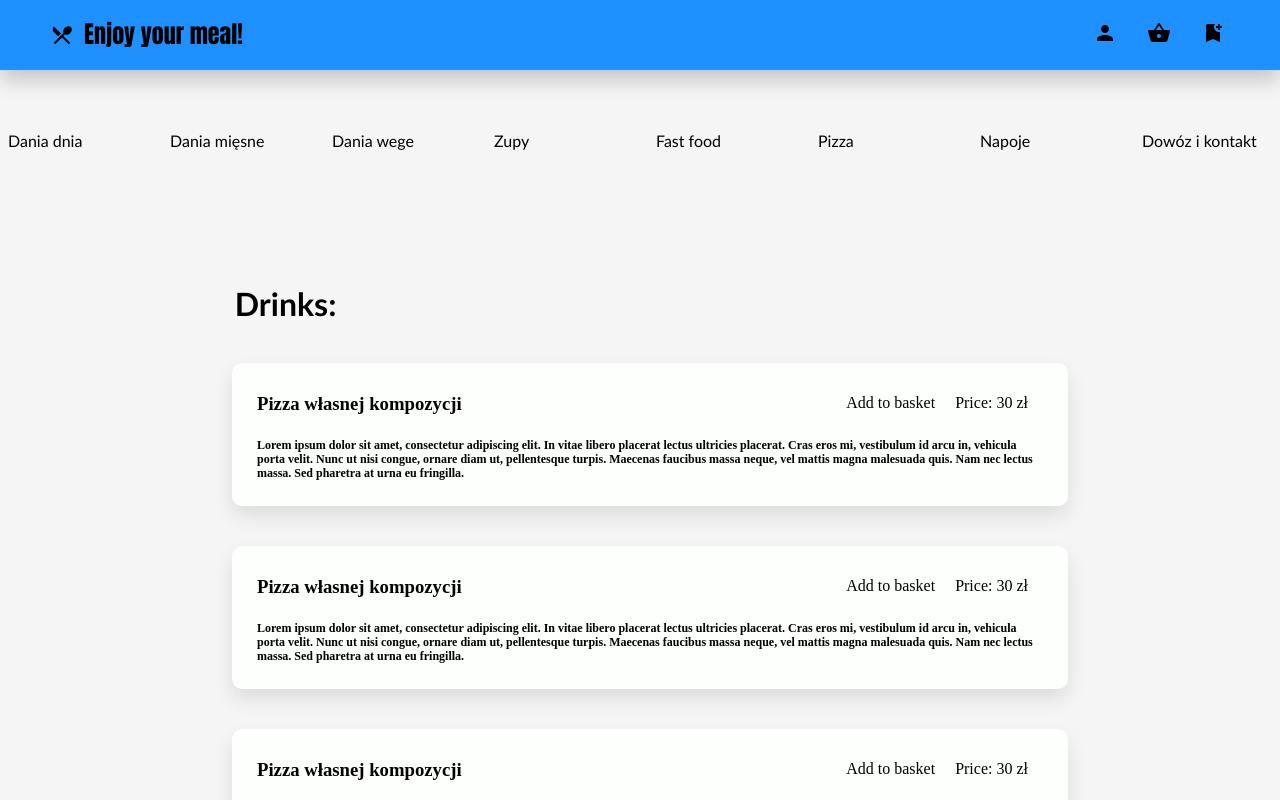
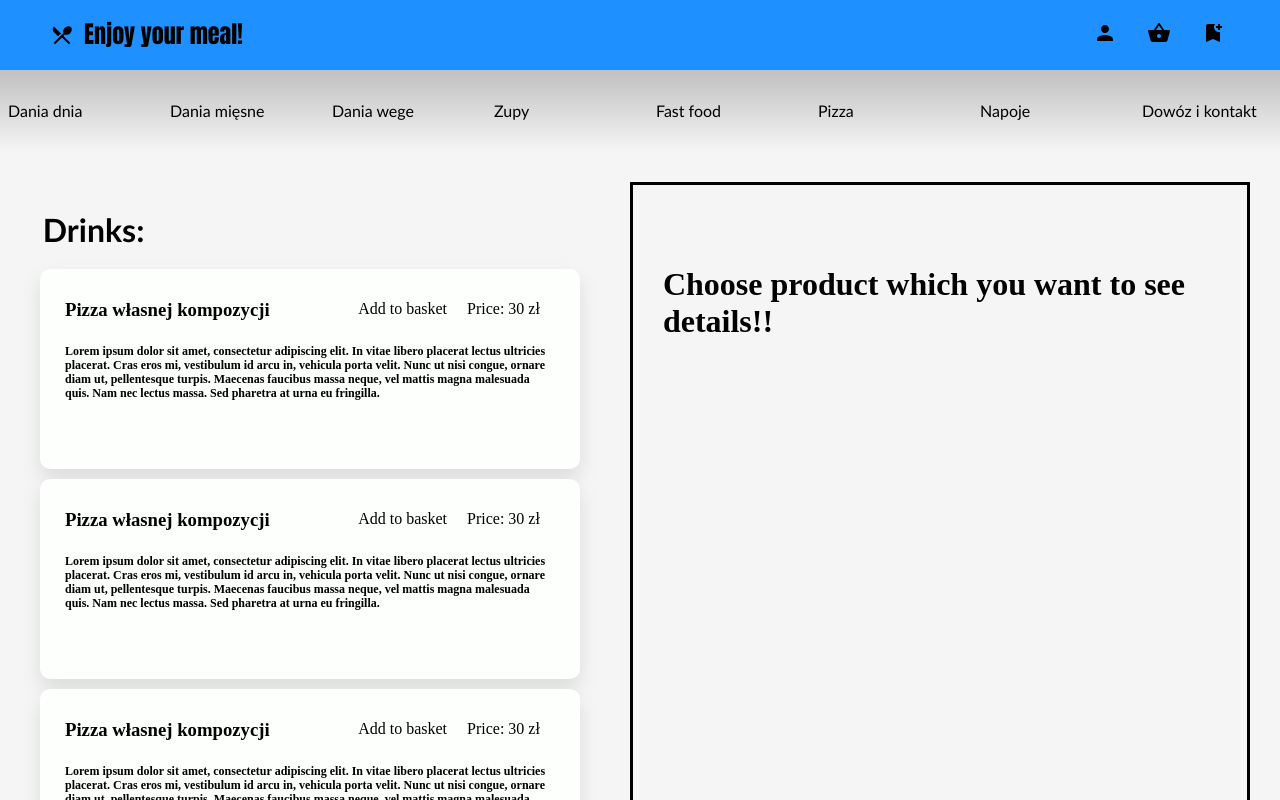
Before and after one commit to gorakuba/restaurant-app, a React (Create React App) app: page /drinks in a window 1280 px wide. Shown: the top 800 px of the page. Built offline with nearby package versions, Linux system fonts and the light colour scheme; data requests are answered from the project's data file; a web font is replaced by a local one.

Commit message:
kjjjkkjnjkjjj

```diff
--- a/src/components/Header/Header.styled.js
+++ b/src/components/Header/Header.styled.js
@@ -1,13 +1,11 @@
-import styled from "styled-components";
+import styled from 'styled-components';
 
 export const HeaderStyle = styled.header`
   display: flex;
   align-items: center;
   height: 70px;
-  box-shadow: 0 10px 20px rgba(0, 0, 0, 0.2);
   padding: 10px 20px;
   background-color: ${(props) => props.theme.colors.color_1};
-  margin-bottom: 30px;
   justify-content: space-between;
 `;
 
--- a/src/components/Product/Product.styled.js
+++ b/src/components/Product/Product.styled.js
@@ -1,8 +1,8 @@
-import styled from "styled-components";
+import styled from 'styled-components';
 
 export const ProductStyle = styled.div`
   background-color: #fdfffc;
-  width: 100%;
+  height: 200px;
   padding: 15px;
   margin: 30px 10px 10px 10px;
   border-radius: 10px;
@@ -32,6 +32,11 @@ export const HeaderLine = styled.div`
 
 export const Name = styled.h3`
   margin-left: 10px;
+
+  &:hover {
+    text-decoration: underline;
+    cursor: pointer;
+  }
 `;
 
 export const AddSection = styled.div`
--- /dev/null
+++ b/src/components/ProductDetail/ProductDetail.js
@@ -0,0 +1,13 @@
+import React from 'react';
+
+import { Style } from './ProductDetail.styled';
+
+const ProductDetail = () => {
+  return (
+    <Style>
+      <h1>Choose product which you want to see details!! </h1>
+    </Style>
+  );
+};
+
+export default ProductDetail;
--- /dev/null
+++ b/src/components/ProductDetail/ProductDetail.styled.js
@@ -0,0 +1,8 @@
+import styled from 'styled-components';
+
+export const Style = styled.div`
+  width: 50%;
+  margin: 30px 30px 10px 10px;
+  padding: 60px 30px 30px 30px;
+  border: 3px solid black;
+`;
--- a/src/components/Sidebar/Sidebar.styled.js
+++ b/src/components/Sidebar/Sidebar.styled.js
@@ -1,10 +1,14 @@
 import styled from 'styled-components';
 
 export const SidebarStyle = styled.div`
+  position: sticky;
+  top: 7.5vh;
+  z-index: 10;
+  background-image: linear-gradient(#c0c0c0, rgb(245 245 245));
   width: 100%;
   display: flex;
   justify-content: center;
-  z-index: 10;
+  padding-bottom: 20px;
 
   @media ${(props) => props.theme.breakpoints.md} {
     position: static;
@@ -13,11 +17,6 @@ export const SidebarStyle = styled.div`
     display: flex;
     flex-direction: column;
     align-items: center;
-  }
-
-  @media ${(props) => props.theme.breakpoints.xxl} {
-    height: 80vh;
-    overflow: auto;
   }
 `;
 
--- a/src/layouts/RouteLayout/RouteLayout.js
+++ b/src/layouts/RouteLayout/RouteLayout.js
@@ -4,6 +4,7 @@ import Product from '../../components/Product/Product';
 import { Container, Content } from '../../styles/main.styled';
 
 import { motion } from 'framer-motion';
+import ProductDetail from '../../components/ProductDetail/ProductDetail';
 
 const RouteLayout = ({ products, title }) => {
   return (
@@ -22,7 +23,7 @@ const RouteLayout = ({ products, title }) => {
             <motion.div
               key={product.id}
               initial={{ opacity: 0 }}
-              animate={{ opacity: 1, marginTop: 40 }}
+              animate={{ opacity: 1 }}
               transition={{ delay: 1.6, duration: 0.8 }}
             >
               <Product
@@ -33,6 +34,8 @@ const RouteLayout = ({ products, title }) => {
             </motion.div>
           ))}
         </Content>
+
+        <ProductDetail />
       </Container>
     </>
   );
--- a/src/routes/Reservation/Reservation.js
+++ b/src/routes/Reservation/Reservation.js
@@ -1,6 +1,5 @@
 import React, { useEffect, useState } from 'react';
 
-import Sidebar from '../../components/Sidebar/Sidebar';
 import Table from '../../components/Table/Table';
 import { Container, Content, ResHeader } from './Resevation.styled';
 
@@ -24,8 +23,6 @@ const Reservation = () => {
   return (
     <>
       <Container>
-        <Sidebar />
-
         <Content>
           <motion.div
             initial={{ opacity: 0 }}
--- a/src/styles/global.styled.js
+++ b/src/styles/global.styled.js
@@ -1,5 +1,5 @@
-import { createGlobalStyle } from "styled-components";
-import { normalize } from "styled-normalize";
+import { createGlobalStyle } from 'styled-components';
+import { normalize } from 'styled-normalize';
 
 export const GlobalStyles = createGlobalStyle`
   ${normalize};
@@ -16,5 +16,6 @@ export const GlobalStyles = createGlobalStyle`
 
   body {
     background-color: ${(props) => props.theme.colors.color_5};
+    overflow: auto;
   }
 `;
--- a/src/styles/main.styled.js
+++ b/src/styles/main.styled.js
@@ -1,19 +1,11 @@
 import styled from 'styled-components';
 
 export const Container = styled.div`
-  width: 70vw;
   display: flex;
-  justify-content: center;
-  margin: 8vh auto 0 auto;
-
-  @media ${(props) => props.theme.breakpoints.md} {
-    flex-direction: column;
-    width: 100%;
-    margin: 4vh auto;
-  }
 `;
 
 export const Content = styled.div`
+  width: 50%;
   padding: 60px 30px 30px 30px;
   z-index: 1;
 
@@ -26,34 +18,3 @@ export const Content = styled.div`
     }
   }
 `;
-
-export const NotLogged = styled.h1`
-  margin: 30px;
-  font-weight: 700;
-  font-family: ${(props) => props.theme.fonts.font_4};
-
-  @media ${(props) => props.theme.breakpoints.md} {
-    margin: 0 0 30px 0;
-    text-align: center;
-  }
-`;
-
-export const LoginButton = styled.button`
-  margin-top: 50px;
-  padding: 5px;
-  width: 200px;
-  height: 50px;
-  border: none;
-  border-radius: 10px;
-  color: ${(props) => props.theme.colors.color_2};
-  font-family: ${(props) => props.theme.fonts.font_3};
-  font-weight: 700;
-
-  &:hover {
-    box-shadow: 0 10px 20px rgba(0, 0, 0, 0.2);
-    cursor: pointer;
-    width: 220px;
-    transition: all ease-in-out;
-    transition-duration: 300ms;
-  }
-`;
```
